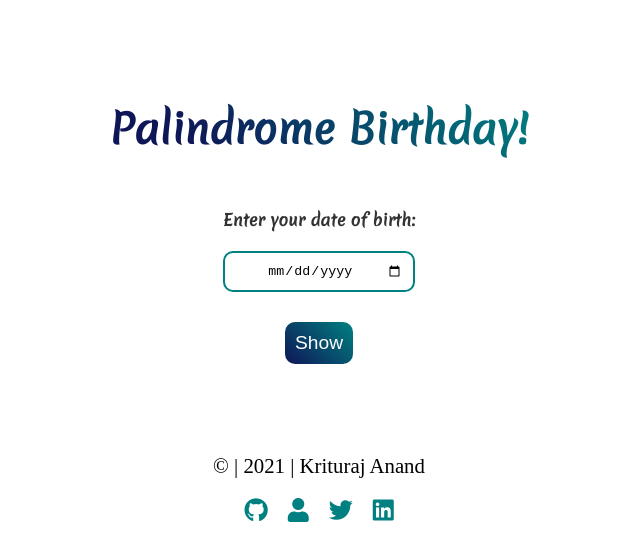
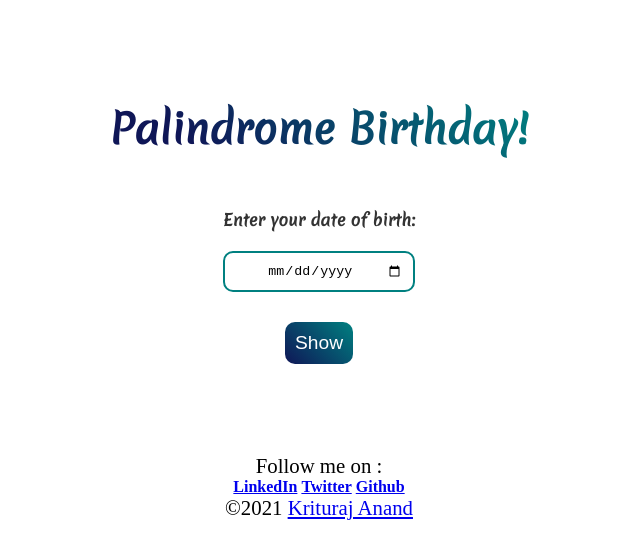
Before and after one commit to kjais1720/Palindrome-Birthday, a plain HTML site: page index.html in a window 1280 px wide. Shown: the whole page, without its empty margins (321-961 px from the left). Drawn offline with Linux system fonts and the light colour scheme.

Commit message:
Update index.html

```diff
--- a/index.html
+++ b/index.html
@@ -21,31 +21,13 @@
     </main>
 
     <footer>
-        <p>© | 2021 | Krituraj Anand</p>
-        <ul class="footer-list">
-          <li>
-            <a class="links" href="https://github.com/kjais1720/" target="_blank">
-                <i class="fab fa-github"></i>
-            </a>
-          </li>
-
-          <li>
-            <a class="links" href="https://krituraj-anand.vercel.app/" target="_blank">
-                <i class="fas fa-user"></i>
-            </a>
-          </li>
-
-          <li>
-            <a class="links" href="https://twitter.com/kjais1720" target="_blank">
-                <i class="fab fa-twitter"></i>
-            </a>
-          </li>
-          <li>
-            <a class="links" href="https://www.linkedin.com/in/kjais1720" target="_blank">
-                <i class="fab fa-linkedin"></i>
-            </a>
-          </li>
-        </ul>
+      <p>Follow me on :</p>
+      <div class="footer-links">
+          <a href="https://www.linkedin.com/in/krituraj-anand/" target="blank"><b>LinkedIn</b></a>
+          <a href="https://twitter.com/kjais1720" target="_blank"><b>Twitter</b></a>
+          <a href="https://github.com/kjais1720" target="_blank"><b>Github</b></a>
+      </div>
+      <p id="copyright">©2021 <a href="http://kjais-portfolio.vercel.app" target="_blank" rel="noopener noreferrer">Krituraj Anand </a></p>
     </footer>
 
     <script src="index.js"></script>
```
